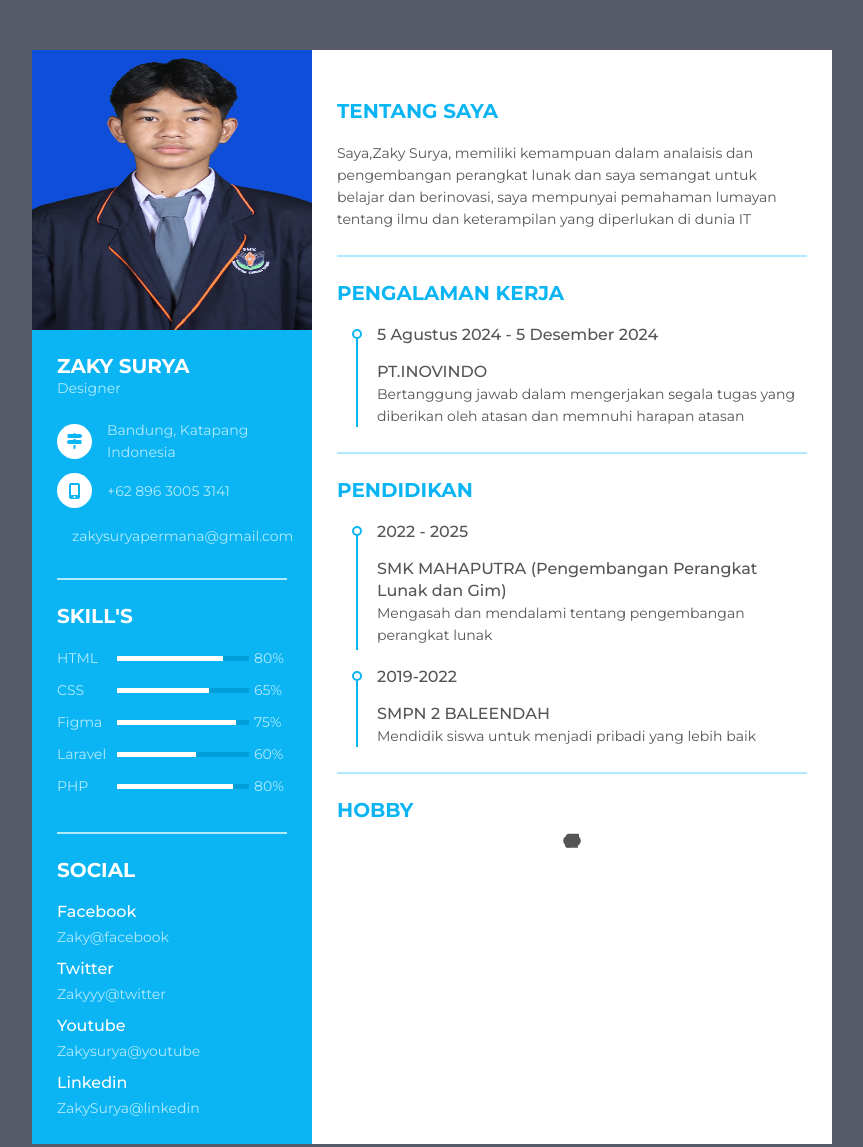
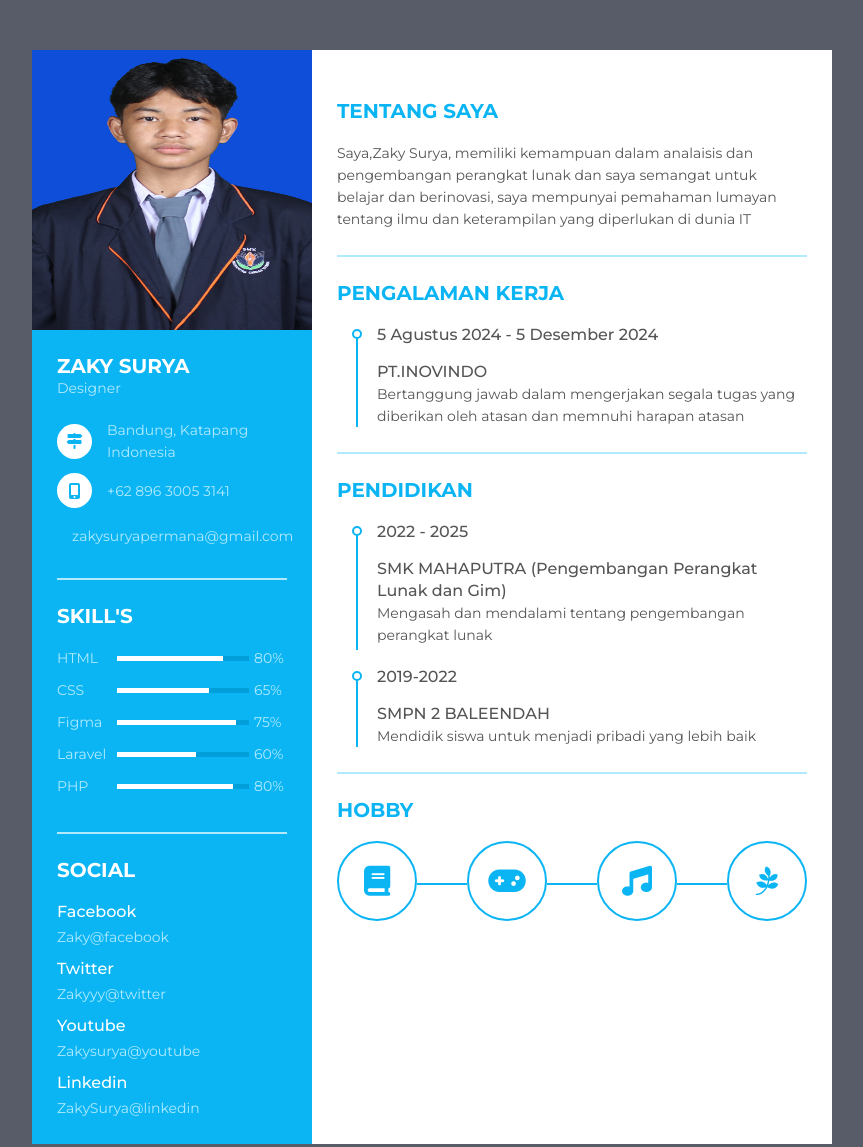
Before and after one commit to Jekiiiii/Zaky-Surya_CV-WEB, a plain HTML site: page index.html in a window 1280 px wide. Shown: the whole page, without its empty margins (208-1071 px from the left). Drawn offline with Linux system fonts and the light colour scheme.

Commit message:
inddex.css

```diff
--- a/inddex.css
+++ b/inddex.css
@@ -200,3 +200,33 @@ body {
     height: 115px;
     background: #0bb5f4;
 }
+.resume .resume_right .resume_hobby ul {
+    display: flex;
+    justify-content: space-between;
+}
+
+.resume .resume_right .resume_hobby ul li {
+    width: 80px;
+    height: 80px;
+    border: 2px solid #0bb5f4;
+    border-radius: 50%;
+    position: relative;
+    color: #0bb5f4;
+}
+
+.resume .resume_right .resume_hobby ul li i {
+    font-size: 30px;
+}
+
+.resume .resume_right .resume_hobby ul li:before {
+    content: "";
+    position: absolute;
+    top: 40px;
+    right: -52px;
+    width: 50px;
+    height: 2px;
+    background: #0bb5f4;
+}
+.resume .resume_right .resume_hobby ul li:last-child:before {
+    display: none;
+}
```
